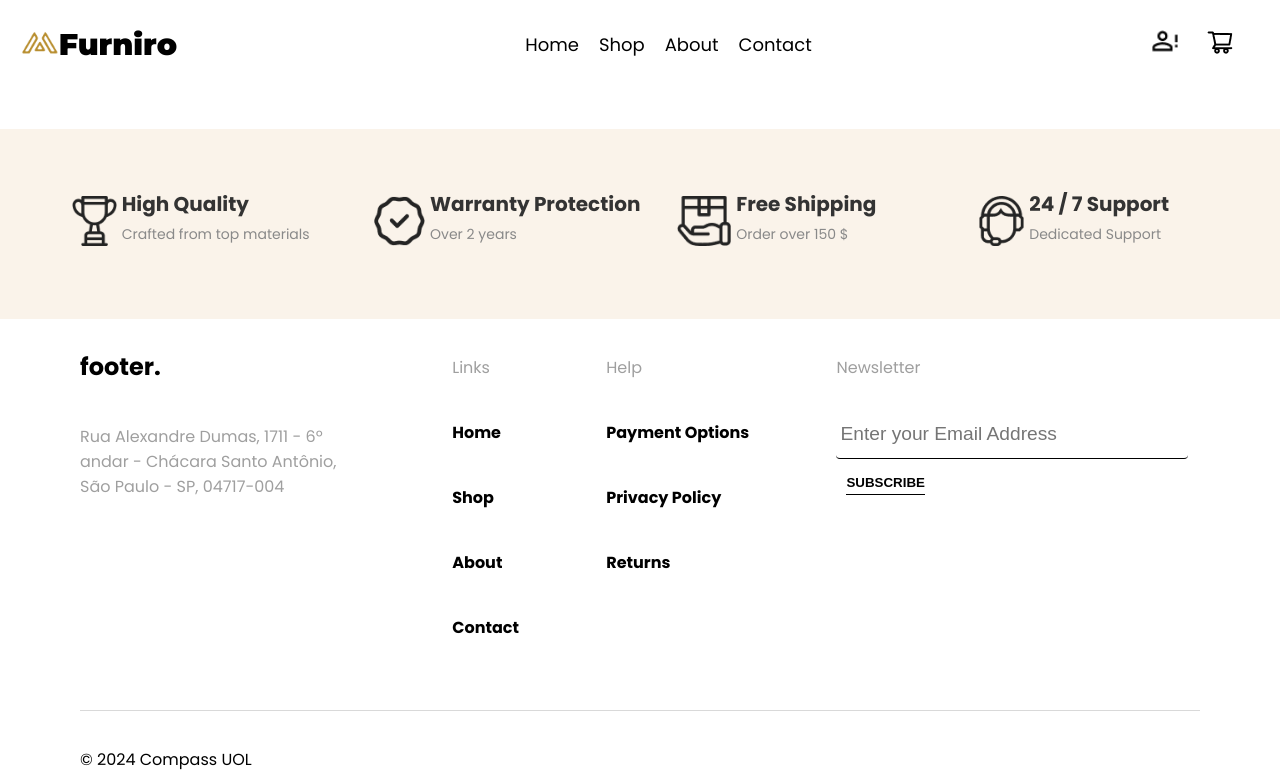
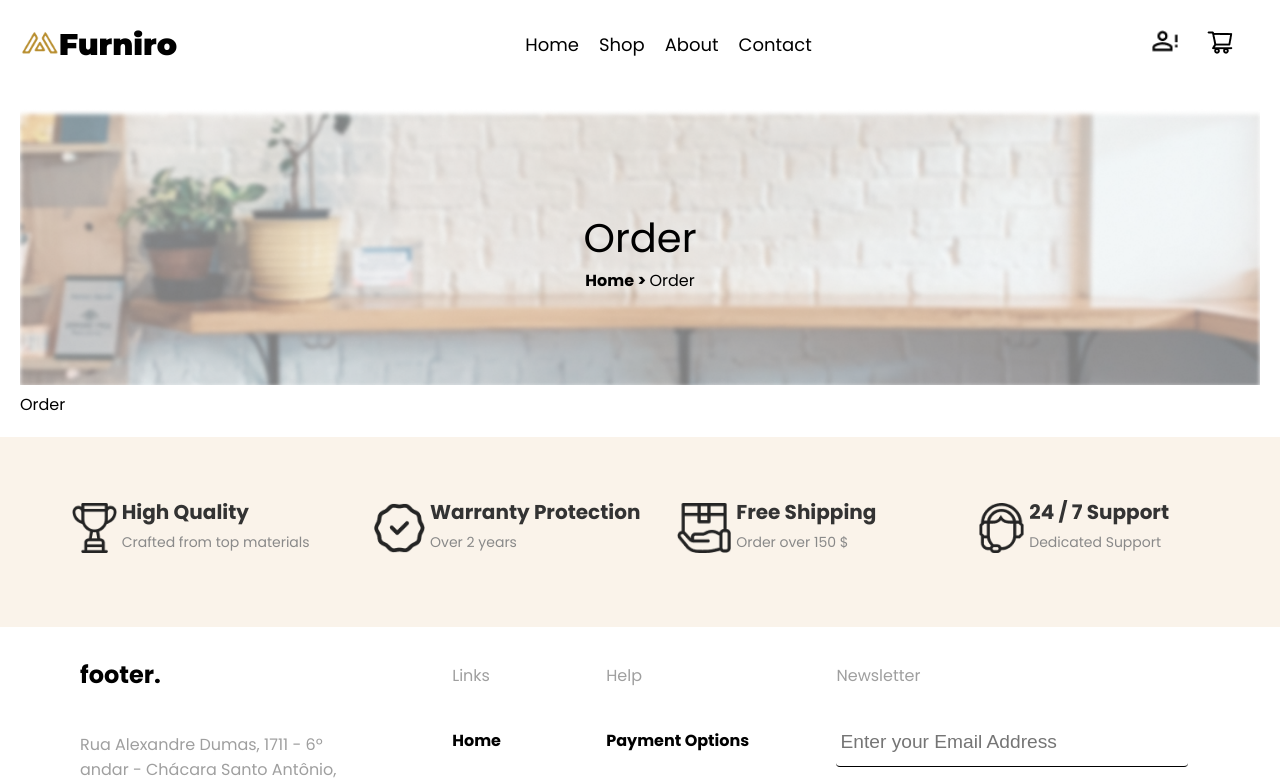
Before and after one commit to hallanpf/desafio3-frontend, a React (Vite) app: page /order in a window 1280 px wide. Shown: the top 784 px of the page. Built offline with nearby package versions, Linux system fonts and the light colour scheme.

Commit message:
Feat: checkout billing details with automated fill name and email address

```diff
--- a/src/App.tsx
+++ b/src/App.tsx
@@ -4,6 +4,7 @@ import Cart from './components/Cart';
 import Checkout from './components/Checkout';
 import Signin from './components/Signin';
 import Signup from './components/Signup'
+import Order from './components/Order';
 import Product from './components/Product';
 import 'react-toastify/dist/ReactToastify.css';
 import { ToastContainer } from 'react-toastify';
@@ -58,6 +59,7 @@ function App() {
           <Route path="/checkout" element={<ProtectedRoute element={<Checkout />} />} />
           <Route path="/signin" element={<Signin />} />
           <Route path="/signup" element={<Signup />} />
+          <Route path="/order" element={<Order />} />
         </Routes>
         <ToastContainer position='top-center' autoClose={2000}/>
       </main>
--- a/src/components/Checkout.tsx
+++ b/src/components/Checkout.tsx
@@ -1,10 +1,29 @@
 // import React from 'react';
 import { useSelector } from 'react-redux';
 import { RootState } from '../store/store';
+import { useEffect, useState } from 'react';
+import { useNavigate } from 'react-router-dom';
+
 
 const Checkout = () => {
   const cartItems = useSelector((state: RootState) => state.cart.items);
   const totalPrice = useSelector((state: RootState) => state.cart.totalPrice);
+
+  const [name, setName] = useState('');
+  const [email, setEmail] = useState('');
+  const navigate = useNavigate();
+
+  useEffect(() => {
+    const storedName = localStorage.getItem('userName');
+    const storedEmail = localStorage.getItem('userEmail');
+    if (storedName) setName(storedName);
+    if (storedEmail) setEmail(storedEmail);
+  }, []);
+
+  const handleGoToOrder = () => {
+    navigate('/order');
+  };
+
 
   return (
     <>
@@ -23,12 +42,8 @@ const Checkout = () => {
         <h1>Billing details</h1>
         <form>
           <div>
-            <label htmlFor='first-name'>First Name</label>
-            <input type='text' id='first-name' name='first-name' required />
-          </div>
-          <div>
-            <label htmlFor='last-name'>Last Name</label>
-            <input type='text' id='last-name' name='last-name' required />
+            <label htmlFor='name'>Name</label>
+            <input type='text' id='name' name='name' value={name} required />
           </div>
           <div>
             <label htmlFor='company-name'>Company Name (optional)</label>
@@ -60,7 +75,7 @@ const Checkout = () => {
           </div>
           <div>
             <label htmlFor='email'>Email address</label>
-            <input type='email' id='email' name='email' required />
+            <input type='email' id='email' name='email' value={email} required />
           </div>
           <div className='add-info'>
             <input type='text' id='add-information' name='add-information' placeholder='Additional information' />
@@ -101,7 +116,7 @@ const Checkout = () => {
               </p>
               <div className='order'>
                 <p>Your personal data will be used to support your experience throughout this website, to manage access to your account, and for other purposes described in our <strong>privacy policy.</strong></p>
-                <p className='button'><button className='place-order'>Place Order</button></p>
+                <p className='button'><button className='place-order' onClick={handleGoToOrder}>Place Order</button></p>
               </div>
             </div>
           </div>
--- /dev/null
+++ b/src/components/Order.tsx
@@ -0,0 +1,22 @@
+import React from 'react'
+
+const Order = () => {
+  return (
+    <>
+    <section className="image-content-section">
+        <div className="image">
+          <img src="../src/assets/Rectangle_1.png" alt="" />
+          <div className="shop-navigation">
+            <h3>Order</h3>
+            <p><span>Home {'>'} </span> Order</p>
+          </div>
+        </div>
+      </section>
+    <div>
+      Order
+    </div>
+    </>
+  )
+}
+
+export default Order
--- a/src/components/Signin.tsx
+++ b/src/components/Signin.tsx
@@ -13,8 +13,12 @@ function Signin() {
     try {
       const response = await axios.post('http://localhost:3000/signIn', { email, password });
       localStorage.setItem('token', response.data.accessToken);
+      localStorage.setItem('userName', response.data.user.props.name);
+      localStorage.setItem('userEmail', response.data.user.props.email);
+
       toast.success('Login successful!');
-      navigate('/checkout');
+
+      navigate('/products');
     // eslint-disable-next-line @typescript-eslint/no-unused-vars
     } catch (error) {
       toast.error('Invalid email or password');
```
